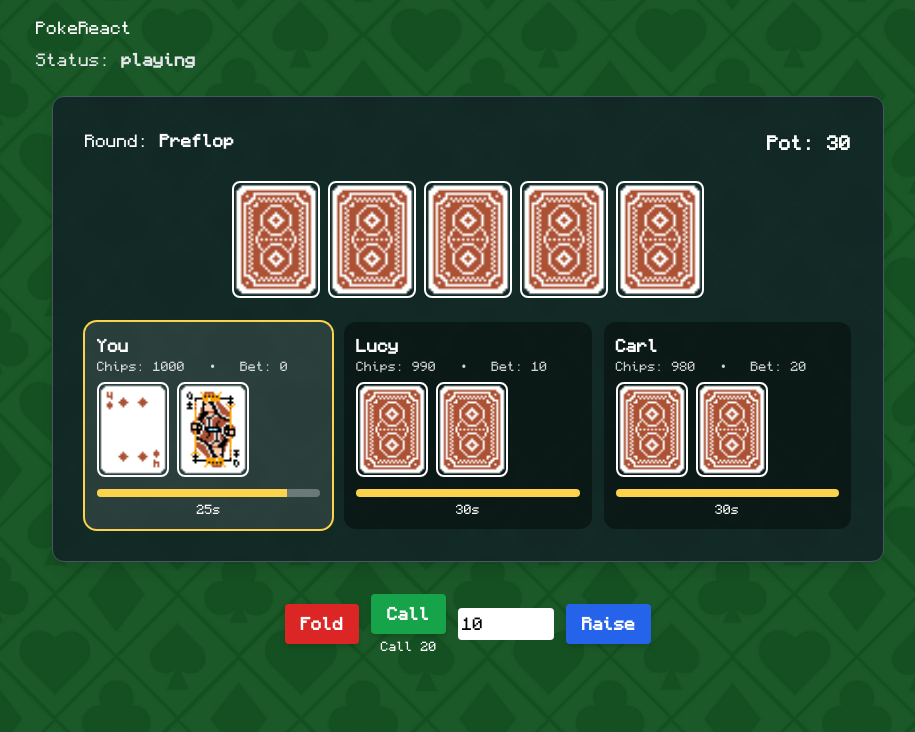
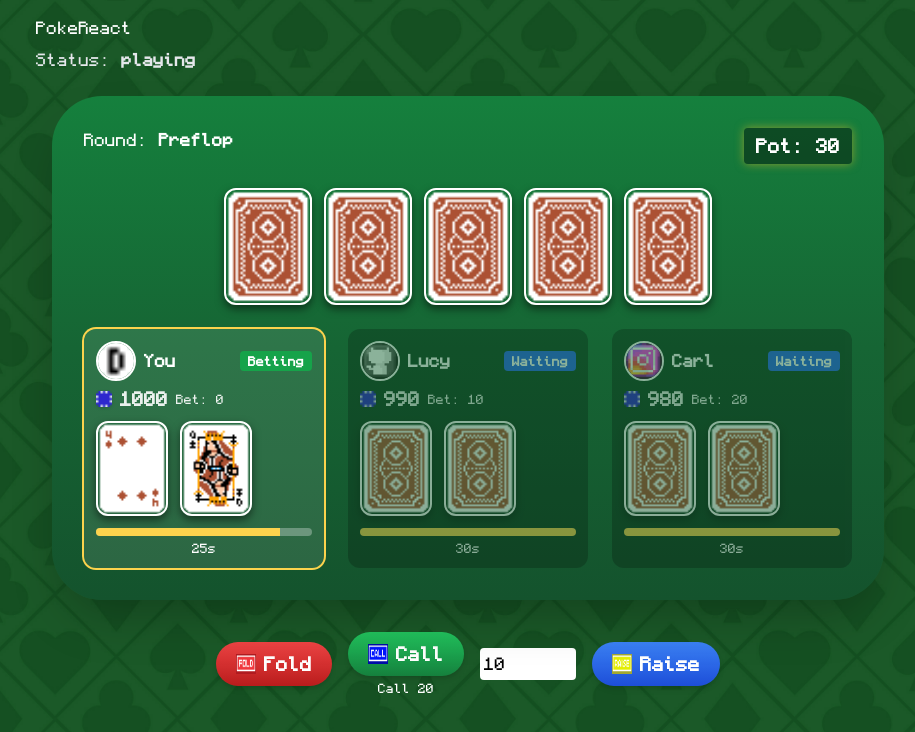
Before and after one commit to fjrmhri/Simple-Poker-Game, a React (Create React App) app: page / in a window 1280 px wide. Shown: the top 732 px of the page, without its empty margins (172-1087 px from the left). Built offline with nearby package versions, Linux system fonts and the light colour scheme.

Commit message:
feat: enhance table visuals and player ui

```diff
--- a/src/App.js
+++ b/src/App.js
@@ -18,9 +18,19 @@ export default function App() {
     startNewHand,
     resetGame,
   } = usePokerEngine([
-    { name: "You", isBot: false },
-    { name: "Lucy", isBot: true, level: "normal" },
-    { name: "Carl", isBot: true, level: "hard" },
+    { name: "You", isBot: false, avatar: "/assets/others/dealer.png" },
+    {
+      name: "Lucy",
+      isBot: true,
+      level: "normal",
+      avatar: "/assets/others/github_icon.png",
+    },
+    {
+      name: "Carl",
+      isBot: true,
+      level: "hard",
+      avatar: "/assets/others/instagram_icon.png",
+    },
   ]);
 
   // Menggunakan suara yang sama untuk semua aksi
@@ -28,6 +38,15 @@ export default function App() {
 
   const prevCommunity = useRef(state.community.length);
   const prevPot = useRef(pot);
+
+  useEffect(() => {
+    if (process.env.NODE_ENV === "test") return;
+    const bg = new Audio("/sounds/minecraft_level_up.mp3");
+    bg.loop = true;
+    bg.volume = 0.2;
+    bg.play().catch(() => {});
+    return () => bg.pause();
+  }, []);
 
   // Menggunakan suara saat Preflop
   useEffect(() => {
--- a/src/components/ActionBar.jsx
+++ b/src/components/ActionBar.jsx
@@ -1,14 +1,23 @@
 // src/components/ActionBar.jsx
 import React, { useState } from "react";
+
+const ICONS = {
+  fold: "/assets/buttons/fold.png",
+  call: "/assets/buttons/call.png",
+  check: "/assets/buttons/check.png",
+  bet: "/assets/buttons/bet.png",
+  raise: "/assets/buttons/raise.png",
+};
 
 export default function ActionBar({ actions, onAction }) {
   const [amount, setAmount] = useState(10);
 
-  const renderBtn = (label, handler, color) => (
+  const renderBtn = (label, handler, color, icon) => (
     <button
       onClick={handler}
-      className={`px-4 py-2 rounded text-white font-semibold shadow-md transition-transform hover:scale-105 ${color}`}
+      className={`flex items-center gap-2 px-5 py-2 rounded-full text-white text-lg font-semibold shadow-md bg-gradient-to-b ${color} transition-all duration-200 hover:scale-105 hover:shadow-xl`}
     >
+      <img src={icon} alt="" className="w-5 h-5" />
       {label}
     </button>
   );
@@ -21,14 +30,31 @@ export default function ActionBar({ actions, onAction }) {
   const fold = actions.find((a) => a.type === "fold");
 
   return (
-    <div className="mt-4 flex flex-wrap gap-3 items-center justify-center">
-      {fold && renderBtn("Fold", () => onAction("fold"), "bg-red-600 hover:bg-red-700")}
+    <div className="mt-4 flex flex-wrap gap-4 items-center justify-center">
+      {fold &&
+        renderBtn(
+          "Fold",
+          () => onAction("fold"),
+          "from-red-500 to-red-700",
+          ICONS.fold
+        )}
 
-      {check && renderBtn("Check", () => onAction("check"), "bg-gray-600 hover:bg-gray-700")}
+      {check &&
+        renderBtn(
+          "Check",
+          () => onAction("check"),
+          "from-gray-500 to-gray-700",
+          ICONS.check
+        )}
 
       {call && (
         <div className="flex flex-col items-center">
-          {renderBtn("Call", () => onAction("call"), "bg-green-600 hover:bg-green-700")}
+          {renderBtn(
+            "Call",
+            () => onAction("call"),
+            "from-green-500 to-green-700",
+            ICONS.call
+          )}
           <span className="text-xs mt-1">Call {call.amount}</span>
         </div>
       )}
@@ -46,7 +72,8 @@ export default function ActionBar({ actions, onAction }) {
           {renderBtn(
             check ? "Bet" : "Raise",
             () => onAction("bet", amount),
-            "bg-blue-600 hover:bg-blue-700"
+            "from-blue-500 to-blue-700",
+            check ? ICONS.bet : ICONS.raise
           )}
         </>
       )}
--- a/src/components/CardImg.jsx
+++ b/src/components/CardImg.jsx
@@ -12,16 +12,17 @@ function imgSrc(card) {
 export default function CardImg({ card, w = 72 }) {
   return (
     <motion.img
-      initial={{ y: -20, opacity: 0 }}
-      animate={{ y: 0, opacity: 1 }}
-      transition={{ duration: 0.3 }}
+      initial={{ rotateY: 90, opacity: 0 }}
+      animate={{ rotateY: 0, opacity: 1 }}
+      transition={{ duration: 0.5 }}
       src={imgSrc(card)}
       alt={card?.back ? "Back" : `${card?.rank ?? "?"}${card?.suit ?? ""}`}
       style={{
         width: w,
         height: "auto",
-        borderRadius: 8,
+        borderRadius: 12,
         border: "2px solid white",
+        boxShadow: "0 4px 8px rgba(0,0,0,0.5)",
       }}
     />
   );
--- a/src/components/PlayerSeat.jsx
+++ b/src/components/PlayerSeat.jsx
@@ -10,11 +10,22 @@ export default function PlayerSeat({
   isYou = false,
   isTurn = false,
   reveal = false,
+  round,
 }) {
   const showFace = isYou || reveal;
   const [c1, c2] = player.hand || [];
   const MAX_TIME = 30;
   const [timeLeft, setTimeLeft] = useState(MAX_TIME);
+  const [avatar, setAvatar] = useState(
+    player.avatar || "/assets/others/dealer.png"
+  );
+
+  const handleAvatarChange = (e) => {
+    const file = e.target.files?.[0];
+    if (file) {
+      setAvatar(URL.createObjectURL(file));
+    }
+  };
 
   useEffect(() => {
     if (!isTurn) {
@@ -31,19 +42,56 @@ export default function PlayerSeat({
   const comboName = showFace
     ? getHandName(player.hand || [], community || [])
     : "";
+  const statusText = player.folded
+    ? "Folded"
+    : isTurn
+    ? "Betting"
+    : "Waiting";
+  const statusColor = player.folded
+    ? "bg-gray-600"
+    : isTurn
+    ? "bg-green-600"
+    : "bg-blue-600";
   return (
     <div
       className={`p-3 min-w-[220px] rounded-xl text-white ${
         isTurn ? "bg-white/10 ring-2 ring-amber-300" : "bg-black/40"
-      }`}
+      } ${round !== "Showdown" && !isTurn ? "opacity-50" : ""}`}
     >
-      <div className="font-bold">
-        {player.name} {player.folded ? "(Fold)" : ""}
+      <div className="flex items-center gap-2">
+        <label className="relative cursor-pointer">
+          <img
+            src={avatar}
+            alt={player.name}
+            className="w-10 h-10 rounded-full border-2 border-white object-cover"
+          />
+          {isYou && (
+            <input
+              type="file"
+              onChange={handleAvatarChange}
+              className="absolute inset-0 opacity-0 cursor-pointer"
+            />
+          )}
+        </label>
+        <div className="font-bold flex-1">
+          {player.name} {player.folded ? "(Fold)" : ""}
+        </div>
+        <span
+          className={`text-xs font-bold px-2 py-0.5 rounded ${statusColor}`}
+        >
+          {statusText}
+        </span>
       </div>
-      <div className="text-xs opacity-80">
-        Chips: {player.chips} &nbsp; • &nbsp; Bet: {player.bet}
+      <div className="mt-1 flex items-center gap-2 text-sm opacity-90">
+        <img
+          src="/assets/others/bet.png"
+          alt="chips"
+          className="w-4 h-4 drop-shadow"
+        />
+        <span className="text-lg font-bold">{player.chips}</span>
+        <span className="text-xs">Bet: {player.bet}</span>
       </div>
-      <div className="mt-2 flex gap-2">
+      <div className="mt-2 flex gap-3">
         <CardImg card={showFace ? c1 : { back: true }} />
         <CardImg card={showFace ? c2 : { back: true }} />
       </div>
--- a/src/components/PokerTable.jsx
+++ b/src/components/PokerTable.jsx
@@ -11,7 +11,7 @@ export default function PokerTable({ state, pot, winners }) {
 
   return (
     <div className="p-4 text-white">
-      <div className="relative mx-auto max-w-4xl border border-gray-600 rounded-xl p-8 bg-gray-900/70 backdrop-blur-sm shadow-lg">
+      <div className="relative mx-auto max-w-4xl p-8 rounded-[50px] shadow-2xl bg-gradient-to-b from-green-700 via-green-800 to-green-900">
         <div className="flex justify-between text-sm md:text-base">
           <div>
             Round: <b>{round}</b>
@@ -20,14 +20,14 @@ export default function PokerTable({ state, pot, winners }) {
             key={pot}
             initial={{ scale: 0.8 }}
             animate={{ scale: 1 }}
-            className="text-lg font-semibold"
+            className="text-lg font-semibold bg-black/40 px-3 py-1 rounded shadow-[0_0_10px_rgba(251,191,36,0.5)]"
           >
             Pot: <b>{pot}</b>
           </motion.div>
         </div>
 
         {/* Community cards */}
-        <div className="flex gap-2 justify-center my-6">
+        <div className="flex gap-3 justify-center my-6">
           {[0, 1, 2, 3, 4].map((i) => (
             <CardImg key={i} card={community[i]} w={88} />
           ))}
@@ -35,7 +35,7 @@ export default function PokerTable({ state, pot, winners }) {
 
         {/* Players grid */}
         <div
-          className="grid gap-3"
+          className="grid gap-6"
           style={{ gridTemplateColumns: "repeat(auto-fit, minmax(230px,1fr))" }}
         >
           {players.map((p, i) => (
@@ -45,6 +45,7 @@ export default function PokerTable({ state, pot, winners }) {
               community={community}
               isYou={i === 0}
               isTurn={i === currentPlayer && round !== "Showdown" && !p.folded}
+              round={round}
               reveal={revealEveryone}
             />
           ))}
--- a/src/core/models.js
+++ b/src/core/models.js
@@ -80,11 +80,12 @@ function distributePot(state) {
 
 export default class Game {
   constructor(players = []) {
-    // players input: [{ name, isBot?, level? }]
+    // players input: [{ name, isBot?, level?, avatar? }]
     this.templatePlayers = players.map((p) => ({
       name: p.name,
       isBot: !!p.isBot,
       level: p.level || "easy",
+      avatar: p.avatar || "/assets/others/dealer.png",
     }));
     this.dealerIndex = 0;
   }
@@ -99,6 +100,7 @@ export default class Game {
         name: p.name,
         isBot: p.isBot,
         level: p.level,
+        avatar: p.avatar,
         chips: 1000,
         bet: 0,
         folded: false,
```
